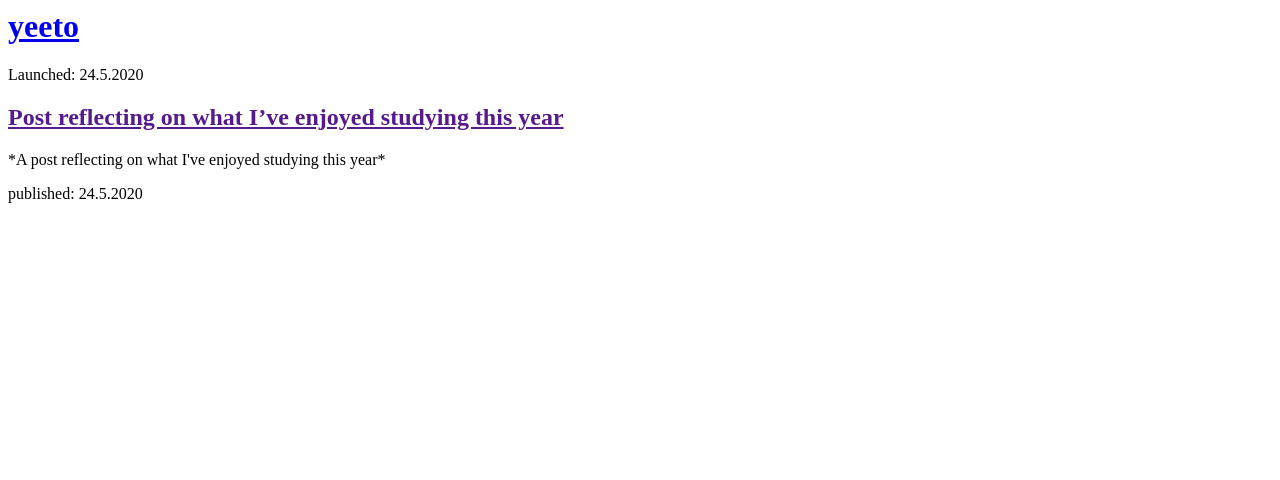
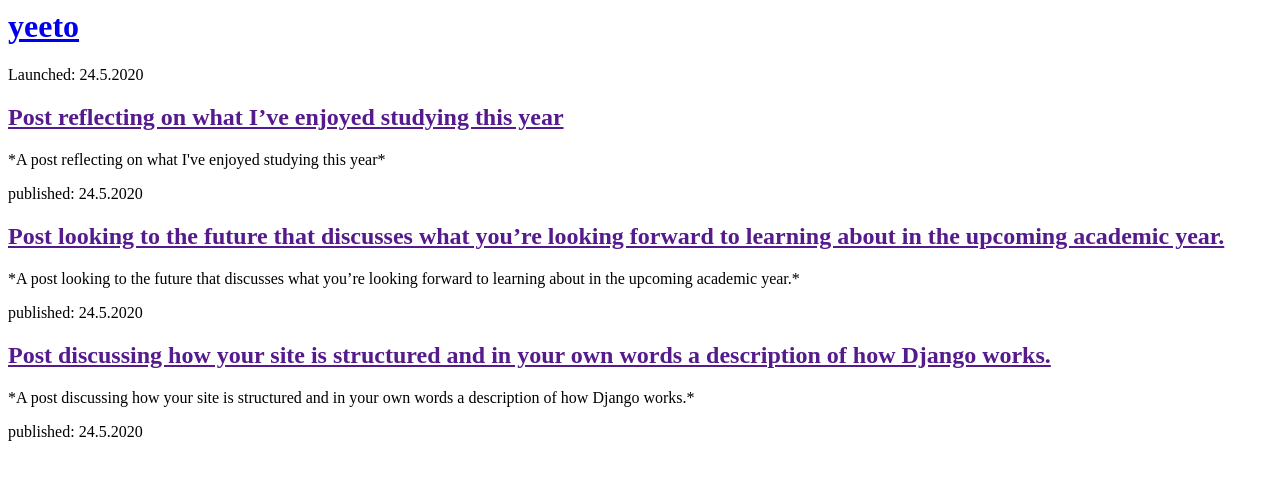
Before and after one commit to pxb945/my-first-blog, a Django app: page / in a window 1280 px wide. Shown: the top 480 px of the page. Run offline with Django 3.2, Linux system fonts and the light colour scheme.

Commit message:
Changed the HTML for the site again

```diff
--- a/blog/templates/blog/post_list.html
+++ b/blog/templates/blog/post_list.html
@@ -15,5 +15,18 @@
             <p>published: 24.5.2020</p>
         </div>
 
+        <div>
+
+            <strong><h2><a href="">Post looking to the future that discusses what you’re looking forward to learning about in the upcoming academic year.</a></h2></strong>
+            <p>*A post looking to the future that discusses what you’re looking forward to learning about in the upcoming academic year.*</p>
+            <p>published: 24.5.2020</p>
+        </div>
+
+        <div>
+
+            <strong><h2><a href="">Post discussing how your site is structured and in your own words a description of how Django works.</a></h2></strong>
+            <p>*A post discussing how your site is structured and in your own words a description of how Django works.*</p>
+            <p>published: 24.5.2020</p>
+        </div>
     </body>
 </html>
```
